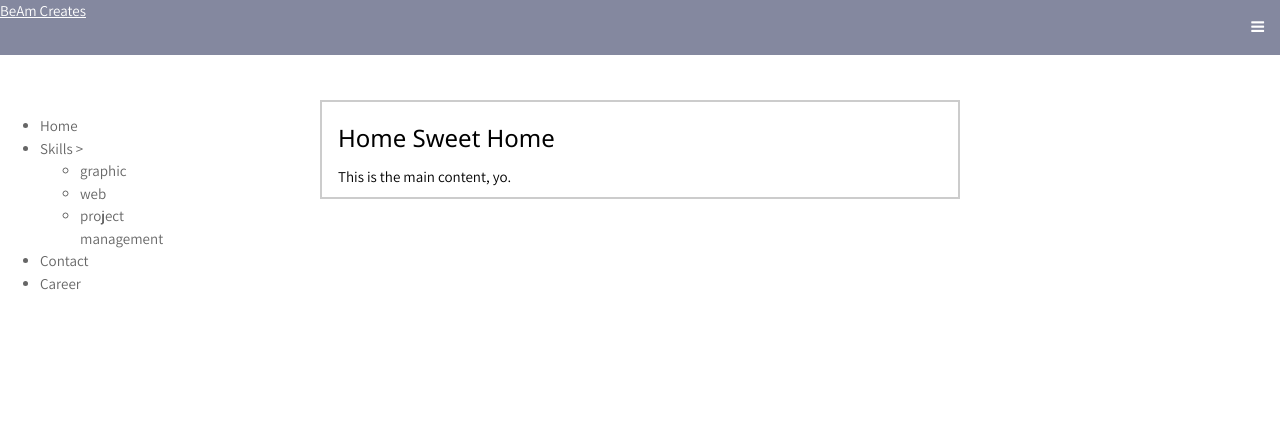
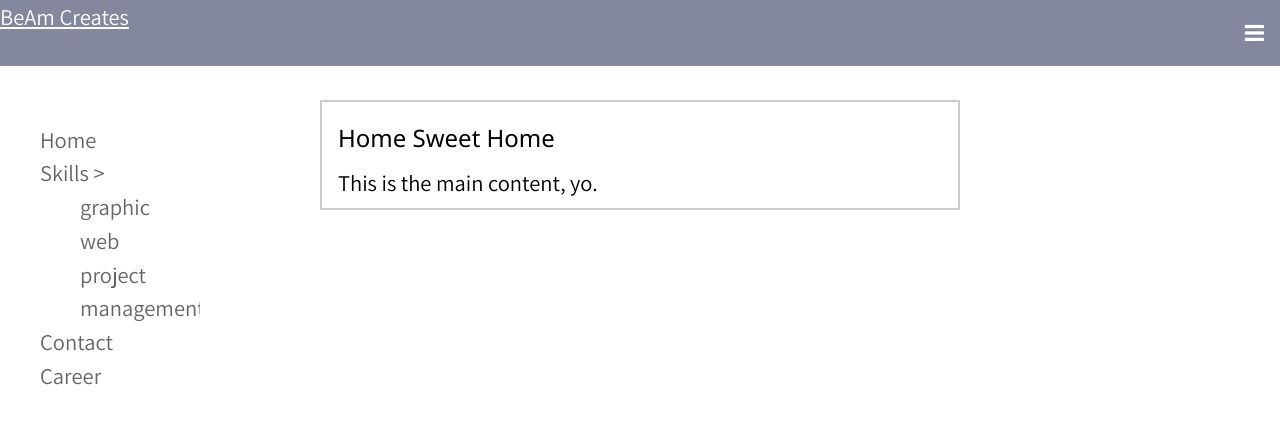
Before and after one commit to viscid2013/beamcreates2, a PHP site: page /home.html in a window 1280 px wide. Shown: the top 424 px of the page. Run offline with PHP 8.4, Linux system fonts and the light colour scheme; some libraries are stand-ins or nearby versions.

Commit message:
tweak font size and list style

```diff
--- a/styles/beamW3.css
+++ b/styles/beamW3.css
@@ -33,6 +33,10 @@ body{
 
 }
 
+#sideNav ul{
+	list-style: none;
+}
+
 #mainContent {
 	margin: 0 auto;
 	border: 2px solid #ccc;
@@ -48,6 +52,9 @@ body{
 
 @media only screen and (min-width: 993px) {
 
+	body{
+		font-size: 150%;
+	}
 
 
 
```
